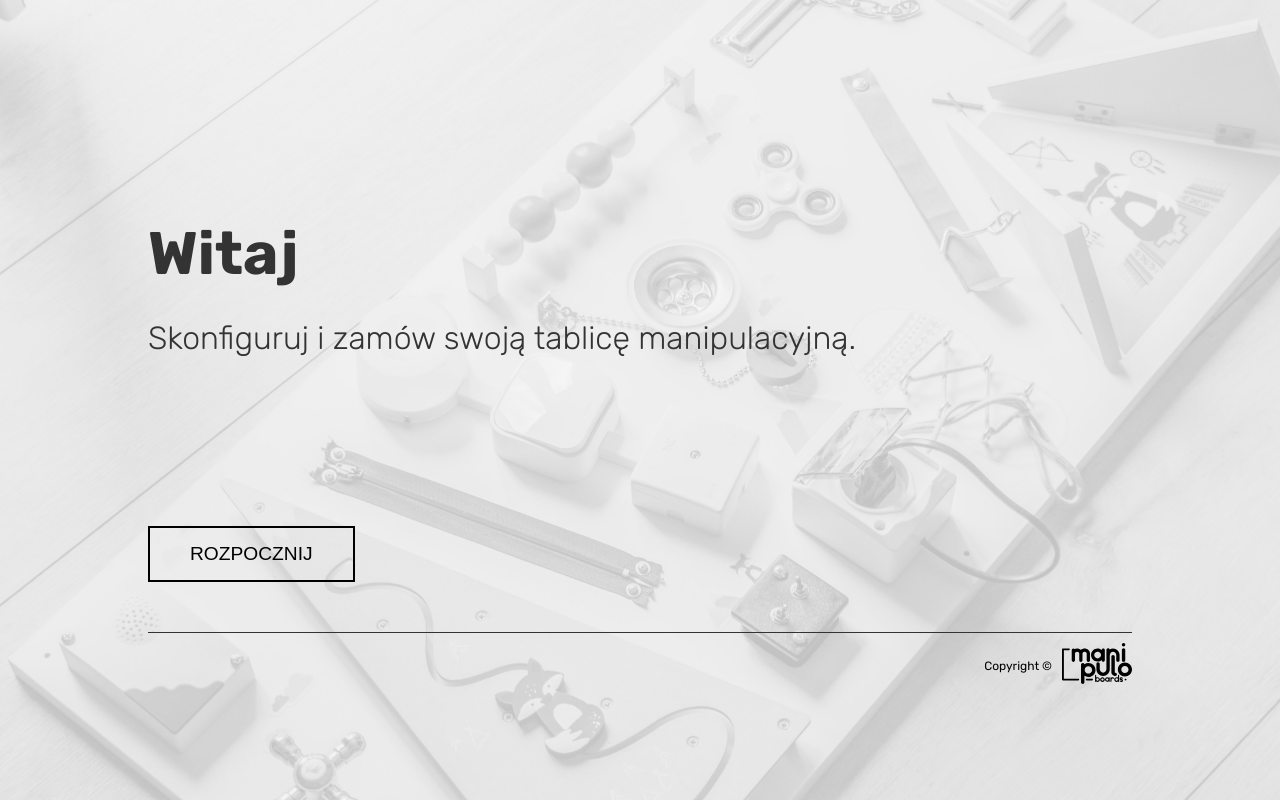
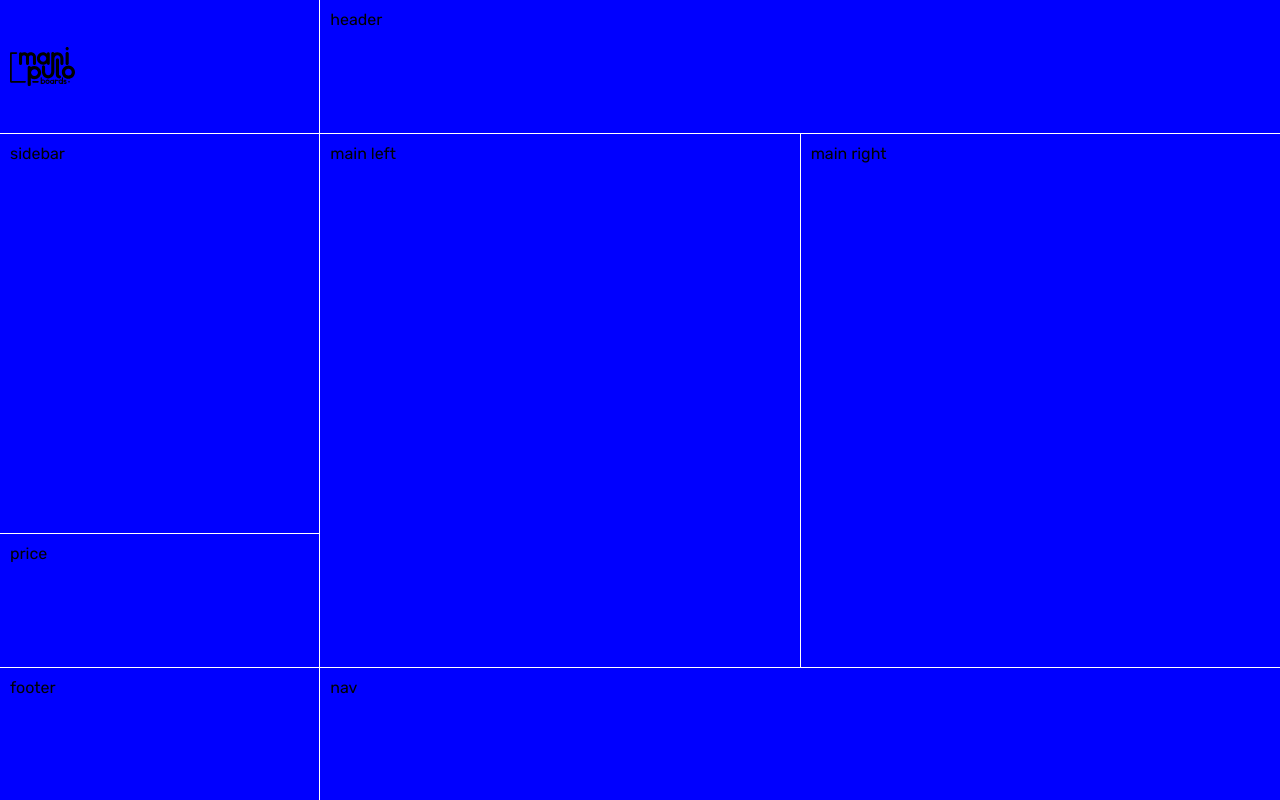
Before and after one commit to lukaszkus/manipulo_app, a React (Create React App) app: page / in a window 1280 px wide. Built offline with nearby package versions, Linux system fonts and the light colour scheme.

Commit message:
Application grid layout testing

```diff
--- a/src/layouts/App.js
+++ b/src/layouts/App.js
@@ -1,10 +1,17 @@
 import React from 'react';
 import './App.scss';
-import Welcome from '../layouts/Welcome/Welcome'
+import Application from '../layouts/Application/Application'
+// import Welcome from '../layouts/Welcome/Welcome'
+
+// function App() {
+//   return (
+//     <Welcome />
+//   );
+// }
 
 function App() {
   return (
-    <Welcome />
+    <Application />
   );
 }
 
--- /dev/null
+++ b/src/layouts/Application/Application.js
@@ -0,0 +1,22 @@
+import React from 'react';
+import './Application.scss';
+import logo from '../../assets/logo_mb.svg';
+
+function Application () {
+    return (
+        <div className="application">
+            <div className="grid-template-app">
+              <div className="logo"><img src={logo} alt="Logo"/></div>
+              <div className="header">header</div>
+              <div className="sidebar">sidebar</div>
+              <div className="price">price</div>
+              <div className="main-left">main left</div>
+              <div className="main-right">main right</div>
+              <div className="footer">footer</div>
+              <div className="nav">nav</div>
+          </div>
+        </div>
+    );
+  }
+
+  export default Application;
--- /dev/null
+++ b/src/layouts/Application/Application.scss
@@ -0,0 +1,12 @@
+@import "../../styles/main";
+
+/* Application */
+.application {
+  .logo {
+    display: flex;
+    align-items: center;
+    img {
+      width: 65px;
+    }
+  }
+}
```
